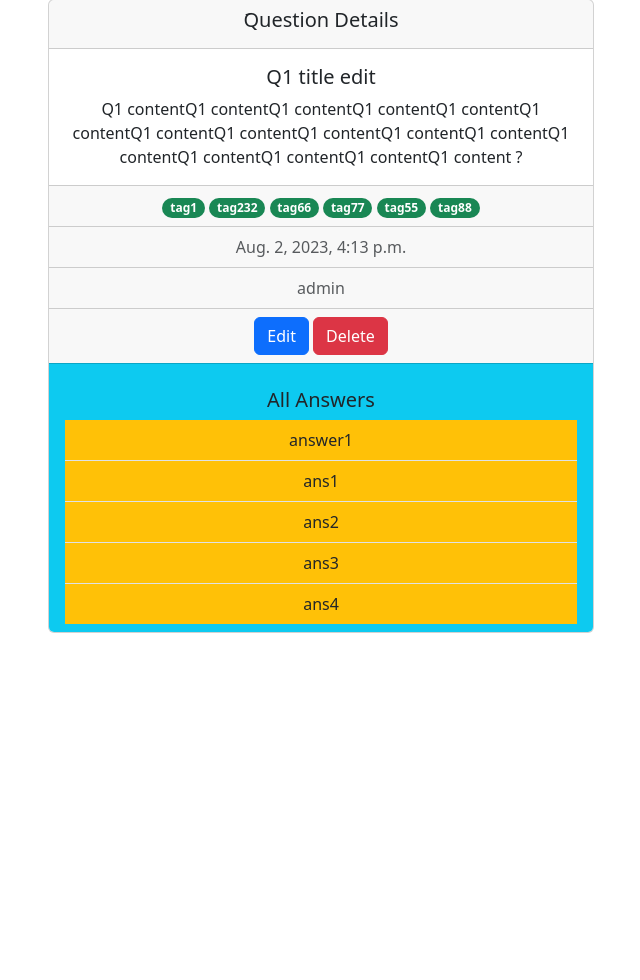
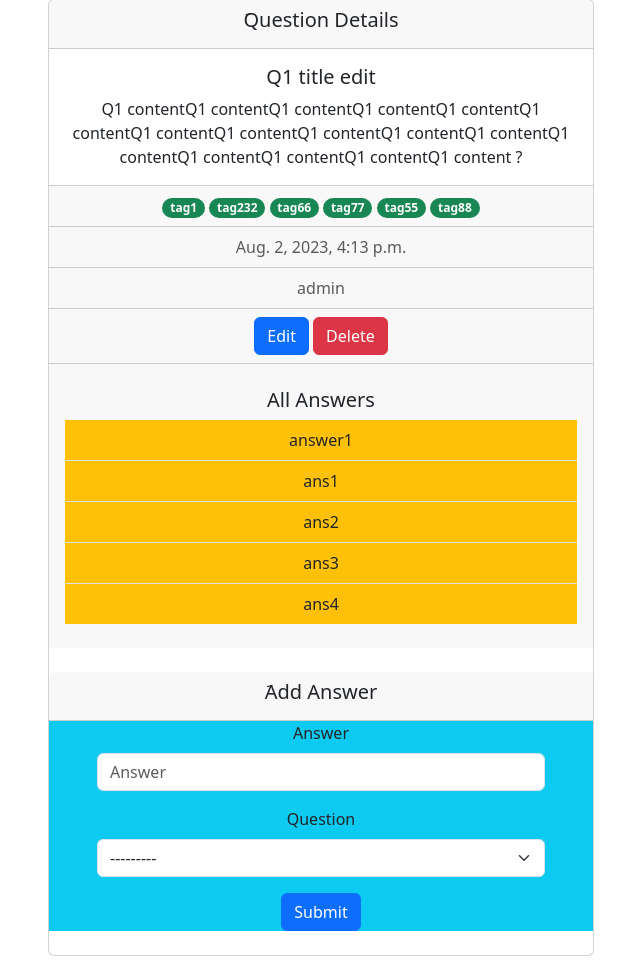
Before and after one commit to EbrahimElgharib/Forum-App, a Django app: page /questions/1 in a window 1280 px wide. Shown: the part 81-1061 px from the top of the page, without its empty margins (319-959 px from the left). Before the commit the page ends 714 px from the top, so only its background shows below. Run offline with Django 4.2, Linux system fonts and the light colour scheme; data comes from the database, SQL or seed files in the repository; both versions use the stored data as it was after the commit; parts of the project's set-up code (start-up, migrations or seed data) failed here and were passed over; some libraries are stand-ins or nearby versions.

Commit message:
add answer form && add feature logic that can add answer to each question

```diff
--- /dev/null
+++ b/forum/forms.py
@@ -0,0 +1,14 @@
+from django import forms
+from .models import Answer
+
+
+
+class AnswerForm(forms.ModelForm):
+    class Meta:
+        model = Answer
+
+        # exclude = ('author','created_at' ) # all except author
+
+        # fields = '__all__' # for all fields
+
+        fields = ['answer', 'question']
--- a/forum/templates/forum/question_details.html
+++ b/forum/templates/forum/question_details.html
@@ -10,6 +10,12 @@
         integrity="sha512-t4GWSVZO1eC8BM339Xd7Uphw5s17a86tIZIj8qRxhnKub6WoyhnrxeCIMeAqBPgdZGlCcG2PrZjMc+Wr78+5Xg=="
         crossorigin="anonymous" referrerpolicy="no-referrer" />
 
+    {# Load the tag library #}
+    {% load bootstrap5 %}
+
+    {# Load CSS and JavaScript #}
+    {% bootstrap_css %}
+    {% bootstrap_javascript %}
 </head>
 
 <body>
@@ -83,7 +89,7 @@
                         </div>
 
 
-                        <div class="card-footer pt-4 bg-info">
+                        <div class="card-footer py-4">
                             <h5>All Answers</h5>
                             <ul class="list-group list-group-flush">
                                 {% for answer in answers %}
@@ -91,6 +97,23 @@
                                 {% endfor %}
                             </ul>
                         </div>
+
+                        <div class="py-4">
+                            <div class="card-header">
+                                <h5 class="card-title">َAdd Answer</h5>
+                            </div>
+                            <form action="" method="post" class="bg-info px-5">
+
+                                {% csrf_token %}
+                                {% bootstrap_form answer_form %}
+                                {% buttons %}
+                                <button type="submit" class="btn btn-primary">
+                                    Submit
+                                </button>
+                                {% endbuttons %}
+                            </form>
+                        </div>
+
 
                     </div>
                 </div>
--- a/forum/views.py
+++ b/forum/views.py
@@ -1,5 +1,10 @@
-from django.shortcuts import render
+from django.shortcuts import render, redirect
 from .models import Question, Answer
+from .forms import AnswerForm
+
+from django.utils import timezone
+
+
 from django.views.generic import ListView, CreateView, DetailView, UpdateView, DeleteView
 # Create your views here.
 
@@ -23,20 +28,37 @@ class QuestionCreate(CreateView):
 
 class QuestionDatail(DetailView):
     model = Question
+    template_name = 'forum/question_details.html'
+
 
     def get_context_data(self, **kwargs):
         # Call the base implementation first to get a context
         context = super().get_context_data(**kwargs)
         # Add in a QuerySet of all the books
         q = self.object
-        context['answers'] = Answer.objects.filter(
-            question=q
-        )
-
+        context['answers'] = Answer.objects.filter(question=q)
+        context['answer_form'] = AnswerForm
         return context
 
+    def post(self, request, *args, **kwargs):
+        answer_form = AnswerForm(request.POST)
+        if answer_form.is_valid():
+            # Process the form data
+            my_form =answer_form.save(commit=False)
+            my_form.author = request.user
+            my_form.created_at = timezone.now()
 
-    template_name = 'forum/question_details.html'
+            # For example, you can save the form data to the database
+            my_form.save()
+            # Redirect to a success page or do any additional processing
+            return redirect('/questions')
+
+        context = self.get_context_data()
+        context['answer_form'] = answer_form
+        return self.render_to_response(context)
+
+
+
 
 class QuestionUpdate(UpdateView):
     model = Question
```
Also changed, not shown: db.sqlite3.
